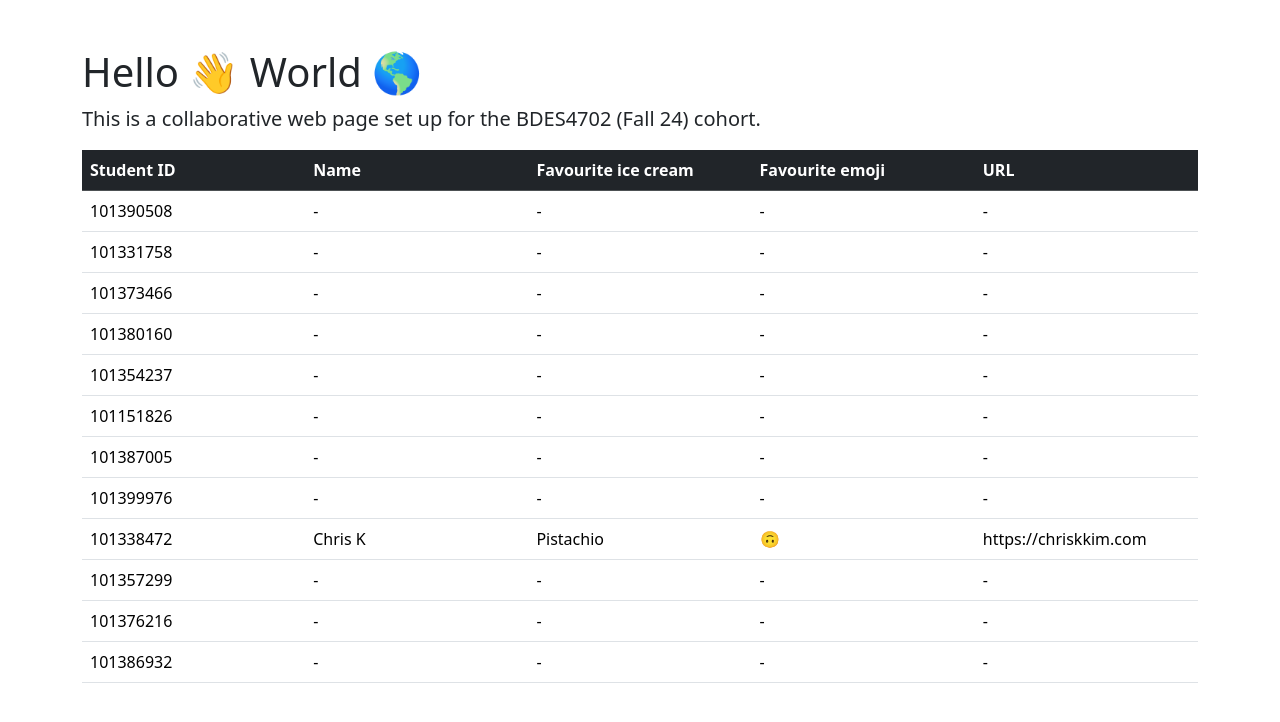
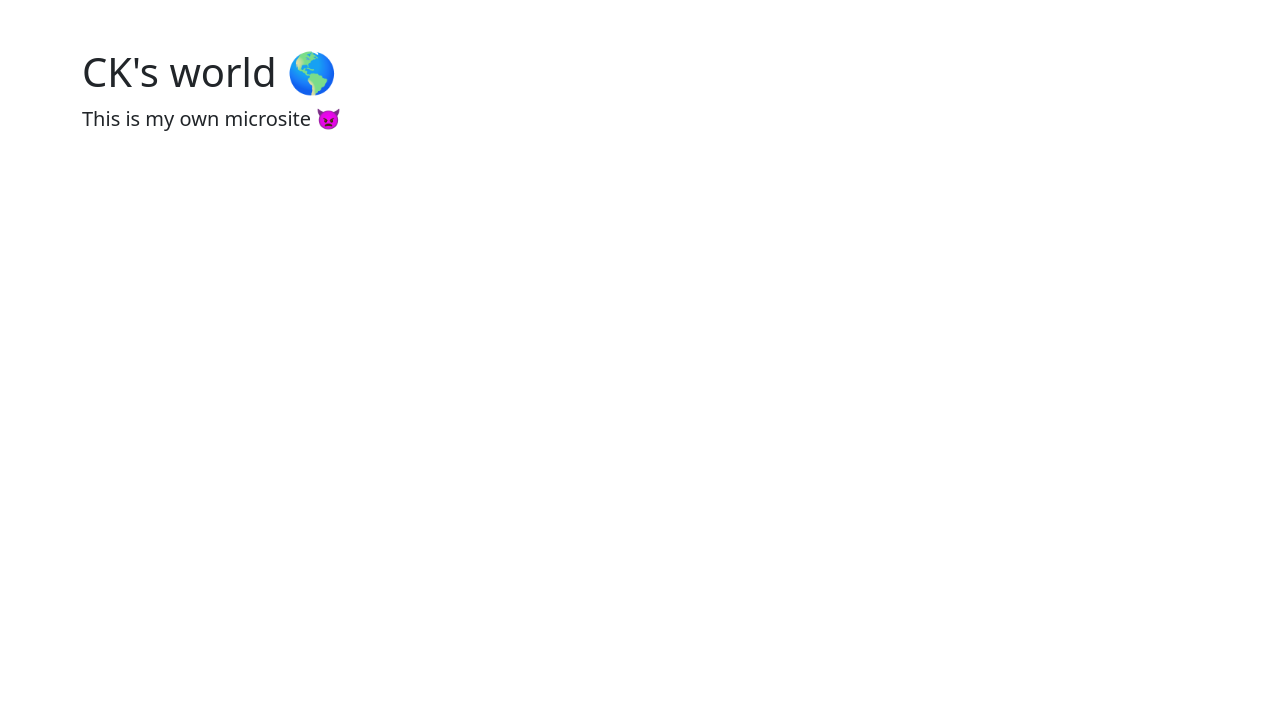
Before and after one commit to goodcodeclub/bdes4702-f24, a plain HTML site: page index.html in a window 1280 px wide. Drawn offline with nearby package versions, Linux system fonts and the light colour scheme.

Commit message:
Major update to index.html

```diff
--- a/index.html
+++ b/index.html
@@ -16,123 +16,11 @@
 
     <div class="container py-5">
 
-        <h1>Hello 👋 World 🌎</h1>
+        <h1>CK's world 🌎</h1>
 
         <p class="lead">
-            This is a collaborative web page set up for the BDES4702 (Fall 24) cohort.
+            This is my own microsite 👿
         </p>
-
-        <div class="table-responsive">
-            <table class="table" style="table-layout: fixed">
-                <thead class="table-dark">
-                    <th>
-                        Student ID
-                    </th>
-                    <th>
-                        Name
-                    </th>
-                    <th>
-                        Favourite ice cream
-                    </th>
-                    <th>
-                        Favourite emoji
-                    </th>
-                    <th>
-                        URL
-                    </th>
-                </thead>
-                <tbody>
-
-                    <tr>
-                        <td>101390508</td>
-                        <td>-</td>
-                        <td>-</td>
-                        <td>-</td>
-                        <td>-</td>
-                    </tr>
-                    <tr>
-                        <td>101331758</td>
-                        <td>-</td>
-                        <td>-</td>
-                        <td>-</td>
-                        <td>-</td>
-                    </tr>
-                    <tr>
-                        <td>101373466</td>
-                        <td>-</td>
-                        <td>-</td>
-                        <td>-</td>
-                        <td>-</td>
-                    </tr>
-                    <tr>
-                        <td>101380160</td>
-                        <td>-</td>
-                        <td>-</td>
-                        <td>-</td>
-                        <td>-</td>
-                    </tr>
-                    <tr>
-                        <td>101354237</td>
-                        <td>-</td>
-                        <td>-</td>
-                        <td>-</td>
-                        <td>-</td>
-                    </tr>
-                    <tr>
-                        <td>101151826</td>
-                        <td>-</td>
-                        <td>-</td>
-                        <td>-</td>
-                        <td>-</td>
-                    </tr>
-                    <tr>
-                        <td>101387005</td>
-                        <td>-</td>
-                        <td>-</td>
-                        <td>-</td>
-                        <td>-</td>
-                    </tr>
-                    <tr>
-                        <td>101399976</td>
-                        <td>-</td>
-                        <td>-</td>
-                        <td>-</td>
-                        <td>-</td>
-                    </tr>
-                    <tr>
-                        <td>101338472</td>
-                        <td>Chris K</td>
-                        <td>Pistachio</td>
-                        <td>🙃</td>
-                        <td>https://chriskkim.com</td>
-                    </tr>
-                    <tr>
-                        <td>101357299</td>
-                        <td>-</td>
-                        <td>-</td>
-                        <td>-</td>
-                        <td>-</td>
-                    </tr>
-                    <tr>
-                        <td>101376216</td>
-                        <td>-</td>
-                        <td>-</td>
-                        <td>-</td>
-                        <td>-</td>
-                    </tr>
-                    <tr>
-                        <td>101386932</td>
-                        <td>-</td>
-                        <td>-</td>
-                        <td>-</td>
-                        <td>-</td>
-                    </tr>
-
-
-                </tbody>
-
-            </table>
-        </div>
 
     </div>
 
```
